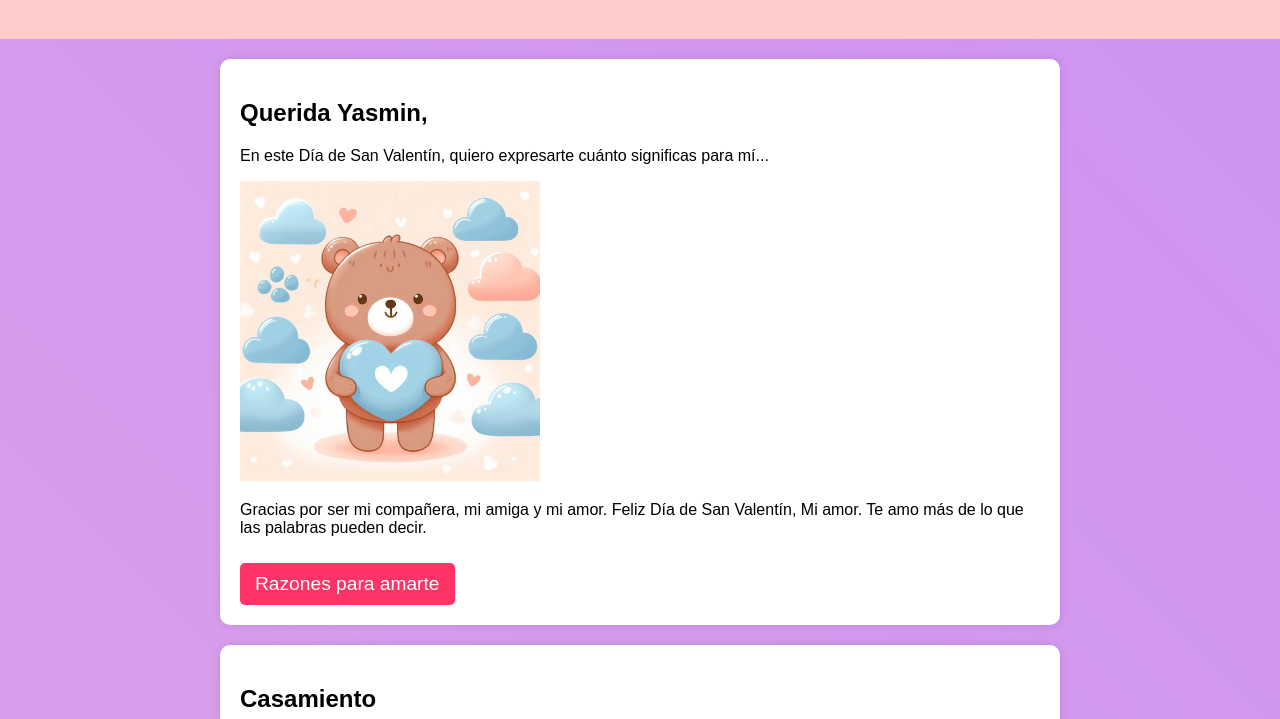
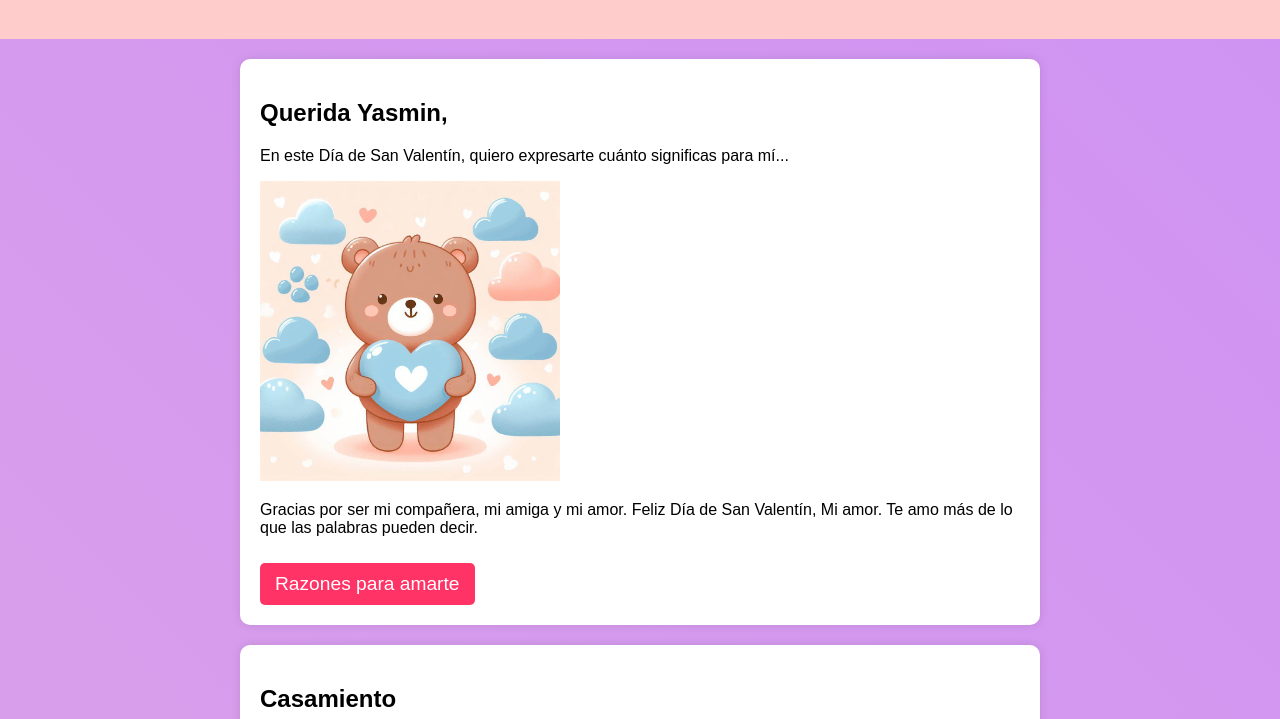
Before and after one commit to David-Phcj/san.github.io, a plain HTML site: page index.html in a window 1280 px wide. Shown: the part 81-800 px from the top of the page. Drawn offline with nearby package versions, Linux system fonts and the light colour scheme.

Commit message:
Update style.css

```diff
--- a/style.css
+++ b/style.css
@@ -1,3 +1,9 @@
+* {
+    box-sizing: border-box;
+}
+html, body {
+    overflow-x: hidden;
+}
 body {
     font-family: 'Arial', sans-serif;
     margin: 0;
@@ -6,7 +12,6 @@ body {
     background: linear-gradient(45deg, #ffcccc, #bf80ff);
     background-size: 400% 400%;
     animation: cambioFondo 15s ease infinite;
-    overflow-x: hidden;
 }
 
 @keyframes cambioFondo {
```
